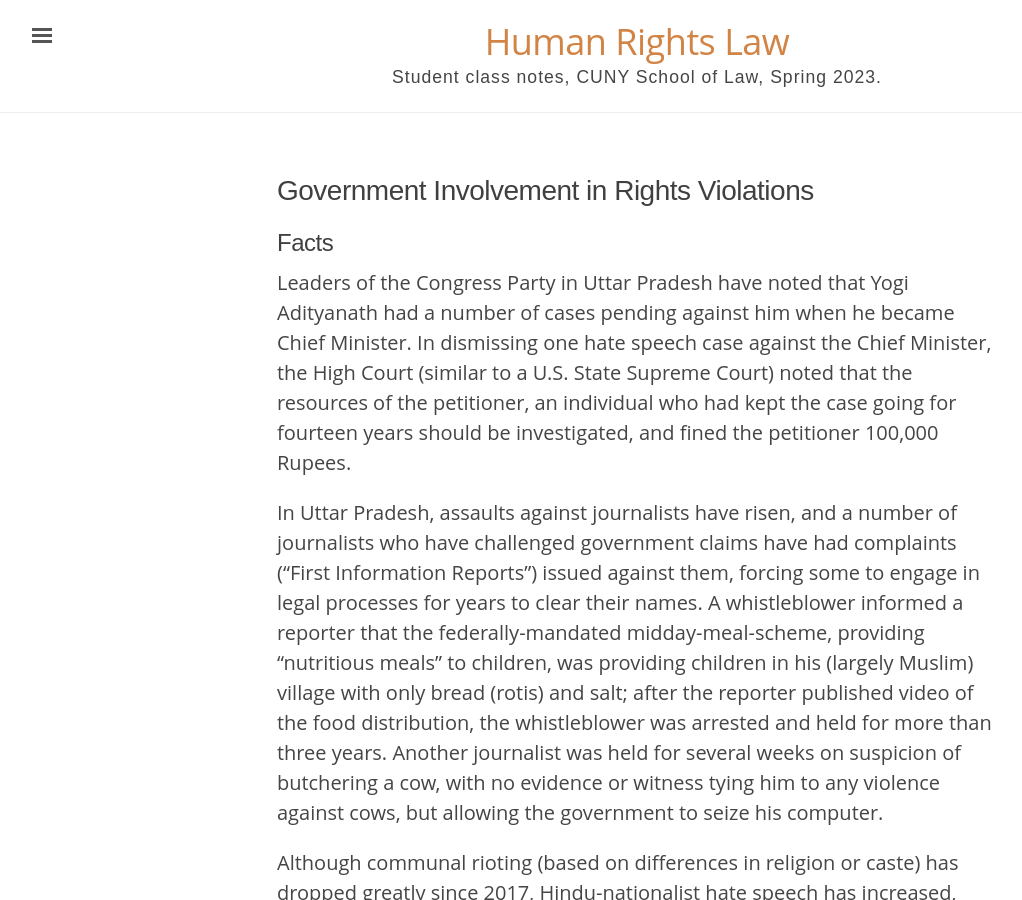
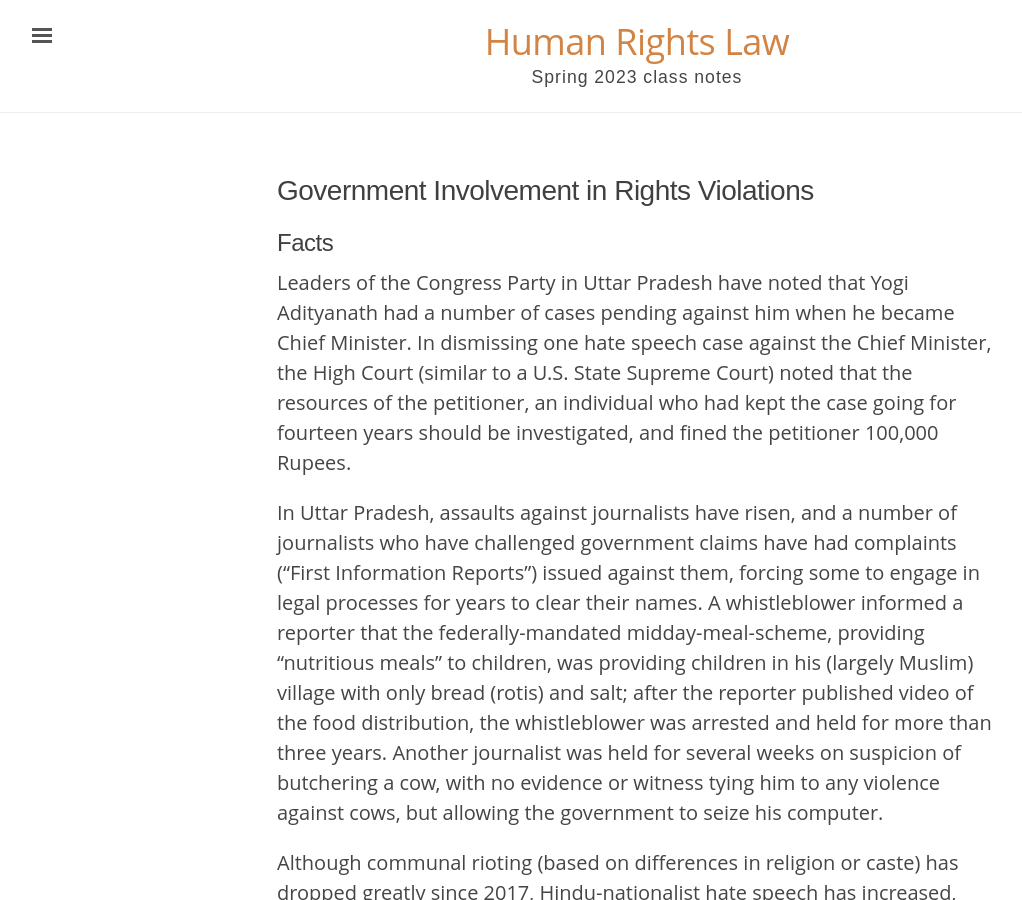
Before and after one commit to binipringle/human-rights-law, a Jekyll site: the page built from _texts/3-gov-involvement-in-rights-violations.md, in a window 1280 px wide and 900 px high. Shown: the whole window, without its empty margins (3-1025 px from the left). Built offline with Jekyll 4.4.1, drawn with Linux system fonts in a browser that asks for light colours.

Commit message:
lots of little changes

```diff
--- a/_config.yml
+++ b/_config.yml
@@ -2,8 +2,8 @@
 
 # Setupš
 title:               'Human Rights Law'
-tagline:             'Student class notes, CUNY School of Law, Spring 2023.'
-description:         'Notes I took in class'
+tagline:             'Spring 2023 class notes'
+description:         'Student class notes, CUNY School of Law, Spring 2023'
 url:                 'https://github.com/binipringle'
 baseurl:             '/human-rights-law'
 
--- a/_includes/sidebar.html
+++ b/_includes/sidebar.html
@@ -37,7 +37,7 @@
     <script src="https://hypothes.is/embed.js" async></script>
   -->
 
-    <a class="sidebar-nav-item" href="https://github.com/binipringle/right-to-be-forgotten" target="_blank">GitHub project</a>
+    <a class="sidebar-nav-item" href="https://github.com/binipringle/human-rights-law" target="_blank">GitHub project</a>
   </nav>
 
   <div class="sidebar-item">
--- a/_texts/3-gov-involvement-in-rights-violations.md
+++ b/_texts/3-gov-involvement-in-rights-violations.md
@@ -31,7 +31,7 @@ As legal advisor for a group of human rights organizations in Uttar Pradesh, Ind
 
 ---
 
-### Freedom of expression and the press
+## Freedom of expression and the press
 
 The government of Uttar Pradesh failed to protect the right to freedom of expression and the press of journalists in Uttar Pradesh when it issued complaints (“First Information Reports”) against journalists who had challenged government claims, detained a reporter who critiqued a children's food program, and detained another journalist without cause and seized his computer. India is a signatory to the ICCPR.
 
@@ -45,7 +45,7 @@ Therefore, ...
 
 ---
 
-### Freedom from arbitrary detention
+## Freedom from arbitrary detention
 
 The detention of journalists and others without proper evidence or due process violates the right to freedom from arbitrary detention under Article 9 of the ICCPR.
 
@@ -57,7 +57,7 @@ Therefore, ...
 
 ---
 
-### Due process
+## Due process
 
 The government of Uttar Pradesh violated journalists' right to due process by using complaints and arrests to silence dissenting voices in Uttar Pradesh.
 
@@ -69,7 +69,7 @@ Therefore, ...
 
 ---
 
-### Equal treatment under law
+## Equal treatment under law
 
 The government of Uttar Pradesh violated the right to equal treatment under the law under Article 14 of the ICCPR by dismissing a hate speech case against Chief Minister Yogi Adityanath without proper investigation.
 
@@ -81,7 +81,7 @@ Therefore, ...
 
 ---
 
-### Protection of minorities
+## Protection of minorities
 
 The government's failure to protect minorities, including religious and ethnic minorities, from hate speech and violence by Hindu nationalist groups violates the right to non-discrimination and protection of minorities under Article 2 and Article 27 of the ICCPR and Article 2 of the CERD.
 
@@ -97,7 +97,7 @@ Therefore, ...
 
 ---
 
-### Right to food
+## Right to food
 
 The denial of nutritious meals to children under the federally-mandated midday-meal scheme and the arrest of whistleblowers who expose such violations violates the right to food under Article 11 of the ICESCR.
 
--- a/index.html
+++ b/index.html
@@ -1,11 +1,11 @@
 ---
 layout: default
-title: "Right to be Forgotten"
+title: "Human Rights Law"
 ---
 <div class="introduction">
   <h1>Abstract</h1>
 <p>
-  This paper looks at how European, California, and proposed New York law protect or seek to protect the right to be forgotten, and discusses differences between  protections available to residents of Europe, California and New York. In Europe, the right to be forgotten is a fundamental right protected by the General Data Privacy Regulation (GDPR). A version of this right is protected under the California Consumer Privacy Act (CCPA). More expansive protection of the right to be forgotten has been proposed in New York through New York State Senate Assembly Bill A5323 (2017-2018 Legislative Session). This paper argues that the right to be forgotten should be protected, explains why California law does not go as far as European law in protecting this right, and questions whether the proposed New York law can guarantee more protections than California law in protecting our right to be forgotten.
+  Human Rights Law is a static site where I organize my notes for Spring 2023 Human Rights Law at <a href="https://www.law.cuny.edu/">CUNY School of Law</a>.
 </p>
 </div>
 
```
Also changed, not shown: _texts/2-uptick-in-harms-to-muslims.md (+5 -5 lines), README.md.
